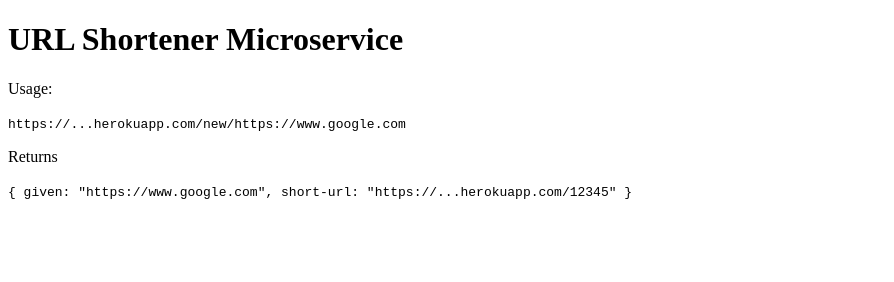
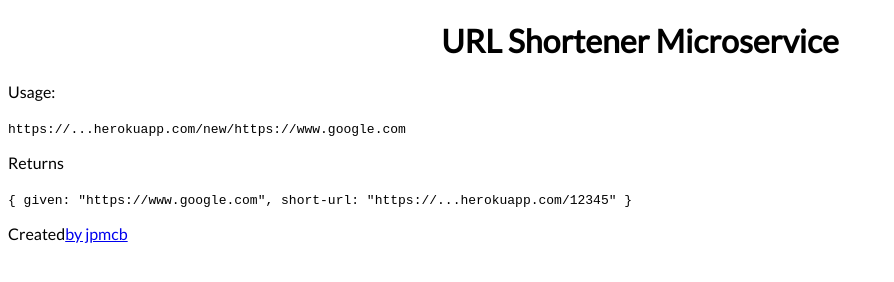
Before and after one commit to jpmcb/Node-URL-shortener, a plain HTML site: page index.html in a window 1280 px wide. Shown: the whole page, without its empty margins (0-894 px from the left). Drawn offline with Linux system fonts and the light colour scheme.

Commit message:
Fix typos, update landing page, add font

```diff
--- a/index.html
+++ b/index.html
@@ -2,10 +2,26 @@
 <html>
     <head>
 
+
+    <style>
+    @import url('https://fonts.googleapis.com/css?family=Lato');
+
+    body {
+        font-family: 'Lato', sans-serif;
+    }
+    #header {
+        display: block;
+        text-align: center;
+    }
+    </style>
+
     </head>
 
     <body>
-        <h1>URL Shortener Microservice</h1>
+        <div class='center'>
+            <h1 id='header'>URL Shortener Microservice</h1>
+        </div>
+
         <p>Usage:</p>
         <code>https://...herokuapp.com/new/https://www.google.com</code>
         <br>
@@ -14,6 +30,8 @@
         <code>{ given: "https://www.google.com", short-url: "https://...herokuapp.com/12345" }</code>
         <br>
 
-
+        <footer>
+            <p>Created<a href='https://github.com/jpmcb' target='_blank'>by jpmcb</a></p>
+        </footer>
     </body>
 </html>
--- a/server.js
+++ b/server.js
@@ -28,5 +28,5 @@ http.createServer(function(req, res) {
 
 MongoClient.connect(url, function(err, db) {
     assert.equal(null, err);
-    console.log("connected successfully to server");
+    console.log("Connected successfully to server");
 });
```
